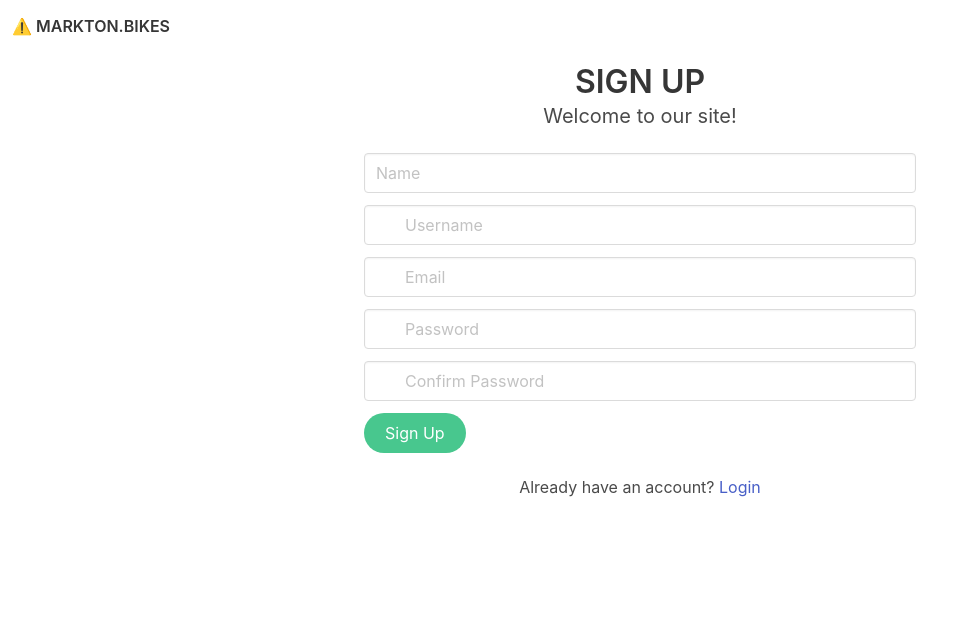
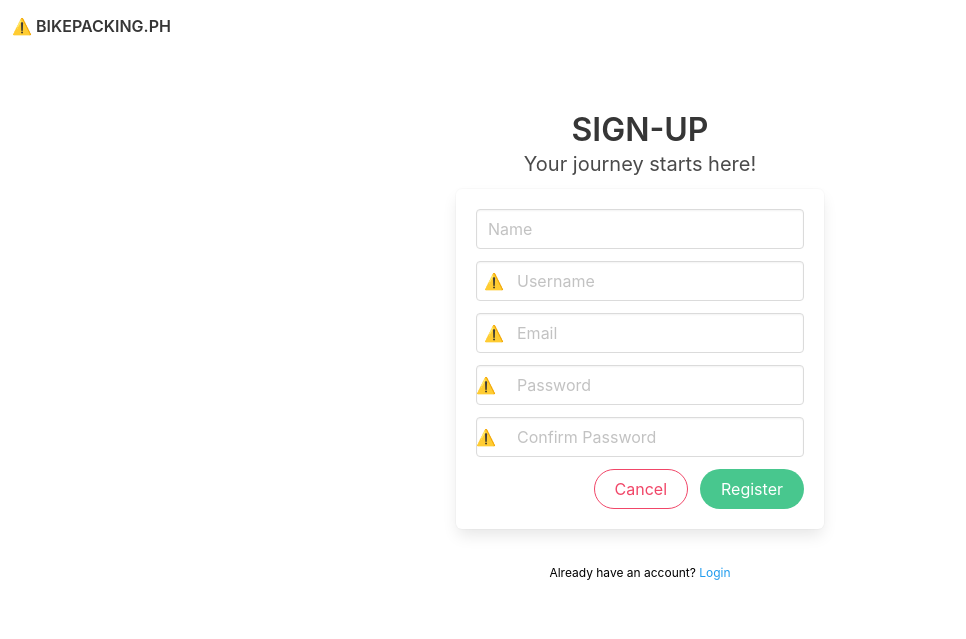
Before and after one commit to GravitonXD/CMSC128_LAB, a Django app: page /signup in a window 1280 px wide. Shown: the top 639 px of the page, without its empty margins (0-966 px from the left). Run offline with Django 3.2, Linux system fonts and the light colour scheme; some libraries are stand-ins or nearby versions.

Commit message:
Redesigned sign_up.html

```diff
--- a/Lab 1/code/lab1/templates/sign_up.html
+++ b/Lab 1/code/lab1/templates/sign_up.html
@@ -16,27 +16,30 @@
                 <lottie-player src="https://assets7.lottiefiles.com/packages/lf20_kzfpndct.json" background="transparent"  speed="1"  style="width: 30px; height: 30px;" loop autoplay></lottie-player>
               </span>
               <span>
-                  <p class="title is-6 weight-bold"> MARKTON.BIKES </p>
+                  <p class="title is-6 weight-bold">BIKEPACKING.PH</p>
               </span>
             </a>
           </div>
         </nav>
 
+        <div class="hero">
+          <div class="hero-body">
               <div class="container">
                 <div class="column is-half is-offset-one-quarter">
                   <p class="title is-3 has-text-centered">
-                    SIGN UP
+                      SIGN-UP
                   </p>
                   <p class="subtitle has-text-centered">
-                    Welcome to our site!
+                      Your journey starts here!
                   </p>
                 </div>
 
-            <div class="column is-half is-offset-one-quarter">
-                <form>
+                <div class="columns is-centered">
+                    <div class="column is-4">
+                        <form action="" class="box">
                           <div class="field">
                             <p class="control">
-                          <input class="input" type="name" placeholder="Name">
+                              <input class="input" type="text" placeholder="Name">
                             </p>
                           </div>
 
@@ -44,7 +47,7 @@
                             <p class="control has-icons-left has-icons-right">
                               <input class="input" type="username" placeholder="Username">
                               <span class="icon is-small is-left">
-                            <i class="fas fa-user"></i>
+                                <lottie-player src="https://assets5.lottiefiles.com/packages/lf20_SwqOyE.json" background="transparent"  speed="0.15"  style="width: 60%;" loop autoplay></lottie-player>
                               </span>
                               <span class="icon is-small is-right">
                                 <i class="fas fa-check"></i>
@@ -56,7 +59,7 @@
                             <p class="control has-icons-left has-icons-right">
                               <input class="input" type="email" placeholder="Email">
                               <span class="icon is-small is-left">
-                            <i class="fas fa-envelope"></i>
+                                <lottie-player src="https://assets3.lottiefiles.com/packages/lf20_NtuZKU.json" background="transparent"  speed="0.15"  style="width: 60%;" loop autoplay></lottie-player>
                               </span>
                               <span class="icon is-small is-right">
                                 <i class="fas fa-check"></i>
@@ -68,7 +71,7 @@
                             <p class="control has-icons-left">
                               <input class="input" type="password" placeholder="Password">
                               <span class="icon is-small is-left">
-                            <i class="fas fa-lock"></i>
+                                <lottie-player src="https://assets5.lottiefiles.com/packages/lf20_9LR70U.json" background="transparent"  speed="1"  style="width: 150%;" loop autoplay></lottie-player>
                               </span>
                             </p>
                           </div>
@@ -77,25 +80,33 @@
                             <p class="control has-icons-left">
                               <input class="input" type="password" placeholder="Confirm Password">
                               <span class="icon is-small is-left">
-                            <i class="fas fa-lock"></i>
+                                <lottie-player src="https://assets5.lottiefiles.com/packages/lf20_9LR70U.json" background="transparent"  speed="1"  style="width: 150%;" loop autoplay></lottie-player>
                               </span>
                             </p>
                           </div>
 
-                      <div class="field">
+                          <div class="field is-grouped is-grouped-right">
+                            <p class="control">
+                              <button class="button is-danger is-rounded is-outlined" type="reset">
+                                Cancel
+                              </button>
+                            </p>
                             <p class="control">
                               <button class="button is-success is-rounded">
-                            Sign Up
+                                Register
                               </button>
                             </p>
                           </div>
                         </form>
+
+                        <div class="column">
+                          <p class="subtitle is-7 has-text-centered" style="color: black;"> Already have an account?
+                              <a href="{% url 'login' %}" style="color: hsl(204, 86%, 53%);"> Login </a>
+                          </p>
                         </div>
-
-            <div class="column is-half is-offset-one-quarter">
-                <p class="subtitle is-6 has-text-centered"> Already have an account?
-                    <a href="{% url 'login' %}"> Login </a>
-                </p>
+                      </div>
+                  </div>
+              </div>
           </div>
       </div>
     </body>
```
Lines whose indentation alone changed are shown as unchanged.
